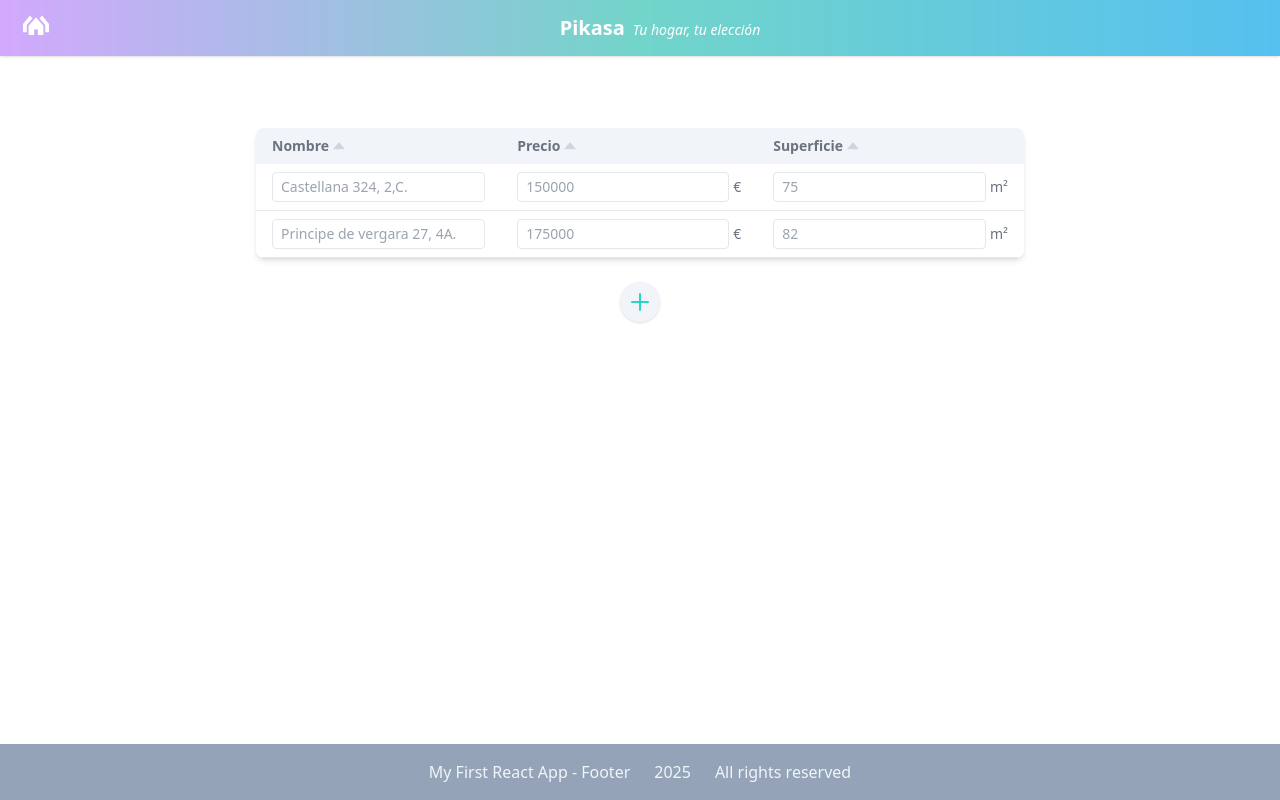
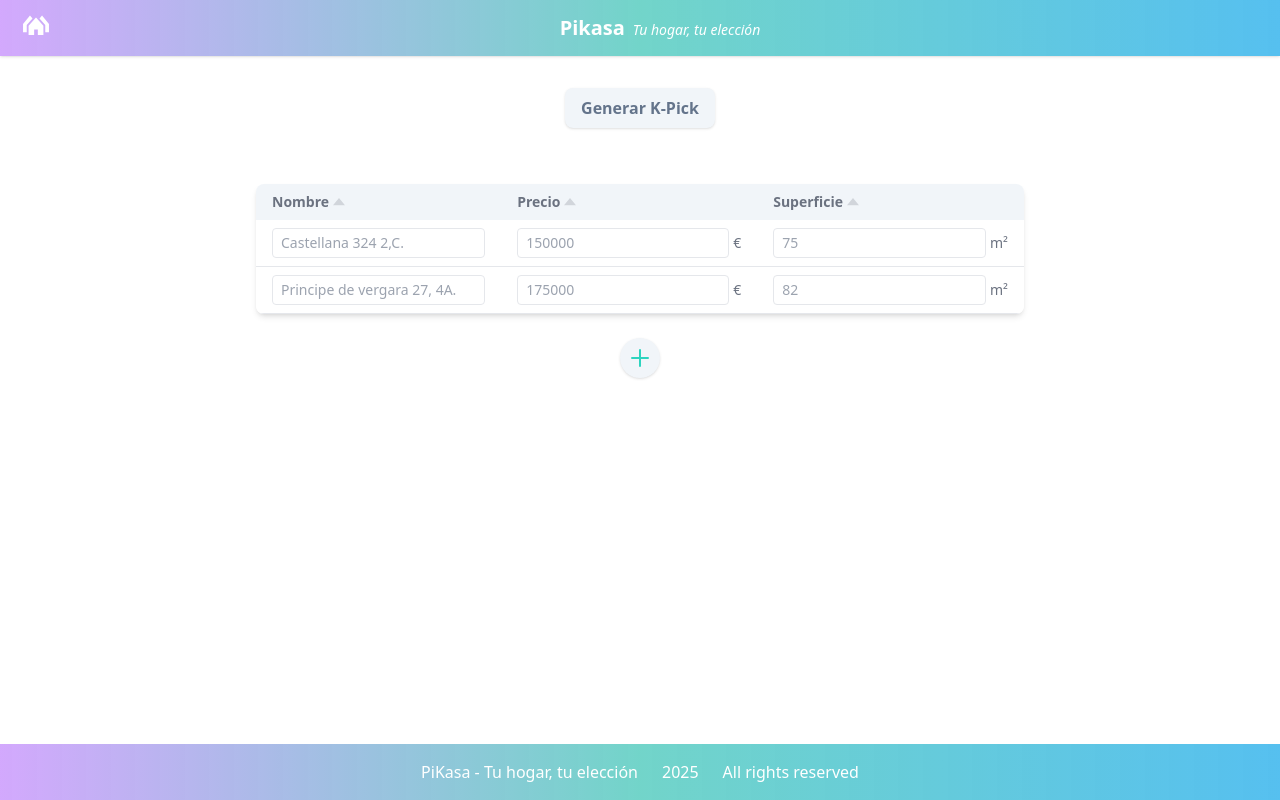
Before and after one commit to charlstown/pikcasa, a React (Vite) app: page / in a window 1280 px wide. Built offline with nearby package versions, Linux system fonts and the light colour scheme; no server answers.

Commit message:
feature: kPick frontend

```diff
--- /dev/null
+++ b/src/api/config.js
@@ -0,0 +1,3 @@
+// src/api/config.js
+export const API_URL =
+  import.meta.env.VITE_API_URL || "http://localhost:5000/api/endpoint";
--- /dev/null
+++ b/src/api/generate.js
@@ -0,0 +1,24 @@
+import { API_URL } from './config';
+
+export async function sendRowsToBackend(rows) {
+  const dataToSend = rows.map(row => ({
+    id: row.id,
+    name: row.name,
+    price: row.price,
+    area: row.surface,
+  }));
+
+  console.log("Enviando JSON:", dataToSend);
+
+  const response = await fetch(API_URL, {
+    method: "POST",
+    headers: { "Content-Type": "application/json" },
+    body: JSON.stringify(dataToSend),
+  });
+
+  if (!response.ok) {
+    throw new Error("Error en la respuesta del servidor");
+  }
+
+  return response.json();
+}
--- /dev/null
+++ b/src/components/common/Button.jsx
@@ -0,0 +1,15 @@
+// src/components/common/Button.jsx
+import React from "react";
+
+function Button({ onClick, children, className = "" }) {
+  const baseClass = "px-4 py-2 bg-slate-100 text-slate-500 rounded-lg font-semibold hover:bg-teal-300 hover:text-white transition-colors shadow";
+  return (
+    <button type="button"
+    onClick={onClick}
+    className={`${baseClass} ${className}`}>
+      {children}
+    </button>
+  );
+}
+
+export default Button;
--- a/src/components/layout/AppFooter.jsx
+++ b/src/components/layout/AppFooter.jsx
@@ -2,9 +2,9 @@ import React from "react";
 
 function AppFooter() {
   return (
-    <footer className="bg-slate-400 text-slate-100 p-4">
+    <footer className="bg-gradient-to-r from-purple-400/70 via-teal-500/60 to-sky-500/70 backdrop-blur-md text-white p-4">
       <div className="flex justify-center items-center space-x-6">
-        <p>My First React App - Footer</p>
+        <p>PiKasa - Tu hogar, tu elección</p>
         <p>2025</p>
         <p>All rights reserved</p>
       </div>
--- a/src/components/layout/Content.jsx
+++ b/src/components/layout/Content.jsx
@@ -1,10 +1,32 @@
-// src/components/layout/Content.jsx
-import Table from '../table/Table'
+// SRC/components/layout/Content.jsx
+import React, { useState } from 'react';
+import Table from '../table/Table';
+import Button from '../common/Button';
+import { sendRowsToBackend } from '../../api/generate';
 
 function Content() {
+  const [rows, setRows] = useState([
+    { id: 1, name: "Castellana 324 2,C.", price: 150000, surface: 75 },
+    { id: 2, name: "Principe de vergara 27, 4A.", price: 175000, surface: 82 }
+  ]);
+
+  const handleButtonClick = async () => {
+    try {
+      const result = await sendRowsToBackend(rows);
+      console.log('Respuesta:', result);
+      // Lógica con el resultado
+    } catch (err) {
+      console.error('Error al enviar:', err);
+      // Lógica de error
+    }
+  };
+
   return (
     <main className="flex-1 flex flex-col items-center justify-start p-8">
-      <Table />
+      <Button className="flex items-center mb-4" onClick={handleButtonClick}>
+        Generar K-Pick
+      </Button>
+      <Table rows={rows} setRows={setRows} />
     </main>
   );
 }
--- a/src/components/table/AddRowButton.jsx
+++ b/src/components/table/AddRowButton.jsx
@@ -8,7 +8,7 @@ function AddRowButton({ onClick }) {
       onClick={onClick}
       type="button"
       aria-label="Añadir fila"
-      className="flex items-center justify-center w-10 h-10 rounded-full bg-slate-100 text-teal-400 hover:bg-teal-200 transition-colors shadow"
+      className="flex items-center justify-center w-10 h-10 rounded-full bg-slate-100 text-teal-400 hover:bg-teal-300 hover:text-white transition-colors shadow"
     >
       <svg className="w-6 h-6" fill="none" stroke="currentColor" strokeWidth="2" viewBox="0 0 24 24">
         <path strokeLinecap="round" strokeLinejoin="round" d="M12 4v16m8-8H4"/>
--- a/src/components/table/Table.jsx
+++ b/src/components/table/Table.jsx
@@ -4,14 +4,10 @@ import TableHeader from "./TableHeader";
 import TableRow from "./TableRow";
 import AddRowButton from "./AddRowButton";
 
-function Table() {
-  // Initial data
-  const [rows, setRows] = useState([
-    { name: "Castellana 324, 2,C.", price: 150000, surface: 75 },
-    { name: "Principe de vergara 27, 4A.", price: 175000, surface: 82 }
-  ]);
+function Table({ rows, setRows }) {
+  // El estado de las filas ya lo recibes por props, NO lo creas aquí.
 
-  // Manage changes in a cell
+  // Gestionar cambios en una celda
   const handleCellChange = (rowIndex, field, value) => {
     const newRows = rows.map((row, idx) =>
       idx === rowIndex ? { ...row, [field]: value } : row
@@ -19,7 +15,7 @@ function Table() {
     setRows(newRows);
   };
 
-  // Sort the files
+  // El estado de sort puede ser local porque solo afecta a la visualización
   const [sort, setSort] = useState({ field: null, direction: "asc" });
 
   const handleSort = (field) => {
@@ -54,13 +50,17 @@ function Table() {
       </div>
       <div className="max-w-3xl w-full mx-auto flex justify-center mt-6">
         <AddRowButton
-          onClick={() =>
-            setRows([...rows, { name: "Nueva vivienda", price: "324000", surface: "90" }])
-          }
+          onClick={() => {
+            // Encuentra el ID más alto actual
+            const maxId = rows.length > 0 ? Math.max(...rows.map(r => r.id)) : 0;
+            setRows([
+              ...rows,
+              { id: maxId + 1, name: "Nueva vivienda", price: "324000", surface: "90" }
+            ]);
+          }}
         />
       </div>
     </>
-
   );
 }
 
```
Also changed, not shown: mock-api/requirements.txt (added), 2 other files (tests, documents, lock files or other folders).
